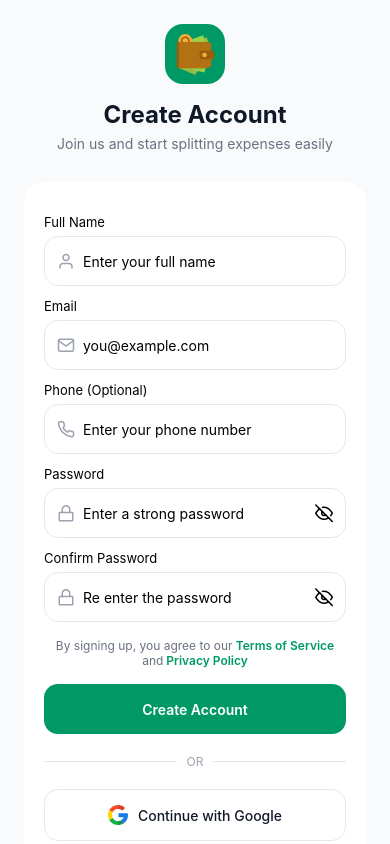
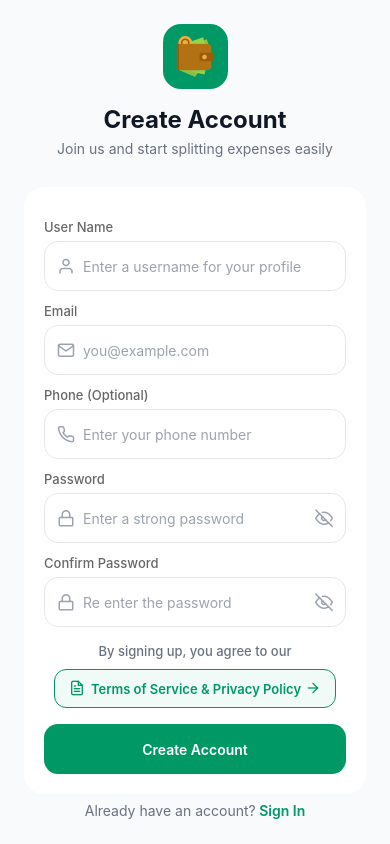
Before and after one commit to Nadil-Dulran/RoommateExpenseTracker, a React Native app: screen /Signup in a window 390 px wide. Built offline with nearby package versions, Linux system fonts and the light colour scheme.

Commit message:
Update sign up screen UI

```diff
--- a/src/screens/authentication/SignupScreen.tsx
+++ b/src/screens/authentication/SignupScreen.tsx
@@ -7,6 +7,8 @@ import {
   StyleSheet,
   ScrollView,
   Alert,
+  Modal,
+  Clipboard,
 } from 'react-native';
 import { useNavigation } from '@react-navigation/native';
 import Icon from 'react-native-vector-icons/Feather';
@@ -36,6 +38,14 @@ export default function SignupScreen() {
   const [errors, setErrors] = useState<any>({});
   const [statusMessage, setStatusMessage] = useState('');
   const [statusType, setStatusType] = useState<'success' | 'error' | ''>('');
+  const [showTermsModal, setShowTermsModal] = useState(false);
+  const [emailCopied, setEmailCopied] = useState(false);
+
+  const handleCopyEmail = async () => {
+    await Clipboard.setString('nadil.dulran@akvasoft.com');
+    setEmailCopied(true);
+    setTimeout(() => setEmailCopied(false), 2000);
+  };
 
   const handleChange = (field: string, value: string) => {
     setFormData({ ...formData, [field]: value });
@@ -134,7 +144,7 @@ export default function SignupScreen() {
         <View style={styles.card}>
 
           {/* Name */}
-          <Text style={styles.label}>Full Name</Text>
+          <Text style={styles.label}>User Name </Text>
           <View style={[
             styles.inputWrapper,
             errors.name && styles.errorBorder,
@@ -142,7 +152,8 @@ export default function SignupScreen() {
             <Icon name="user" size={18} color="#9CA3AF" />
             <TextInput
               style={styles.input}
-              placeholder="Enter your full name"
+              placeholder="Enter a username for your profile"
+              placeholderTextColor="#9CA3AF"
               value={formData.name}
               onChangeText={(text) => handleChange('name', text)}
             />
@@ -159,6 +170,7 @@ export default function SignupScreen() {
             <TextInput
               style={styles.input}
               placeholder="you@example.com"
+              placeholderTextColor="#9CA3AF"
               value={formData.email}
               onChangeText={(text) => handleChange('email', text)}
             />
@@ -175,6 +187,7 @@ export default function SignupScreen() {
             <TextInput
               style={styles.input}
               placeholder="Enter your phone number"
+              placeholderTextColor="#9CA3AF"
               value={formData.phone}
               onChangeText={(text) => handleChange('phone', text)}
             />
@@ -191,6 +204,7 @@ export default function SignupScreen() {
             <TextInput
               style={styles.input}
               placeholder='Enter a strong password'
+              placeholderTextColor="#9CA3AF"
               secureTextEntry={!showPassword}
               value={formData.password}
               onChangeText={(text) => handleChange('password', text)}
@@ -200,7 +214,7 @@ export default function SignupScreen() {
               <Icon
                 name={showPassword ? 'eye' : 'eye-off'}
                 size={18}
-                color="#000000"
+                color="#9CA3AF"
               />
             </TouchableOpacity>
           </View>
@@ -216,6 +230,7 @@ export default function SignupScreen() {
             <TextInput
               style={styles.input}
               placeholder='Re enter the password'
+              placeholderTextColor="#9CA3AF"
               secureTextEntry={!showConfirmPassword}
               value={formData.confirmPassword}
               onChangeText={(text) => handleChange('confirmPassword', text)}
@@ -225,7 +240,7 @@ export default function SignupScreen() {
               <Icon
                 name={showConfirmPassword ? 'eye' : 'eye-off'}
                 size={18}
-                color="#000000"
+                color="#9CA3AF"
               />
             </TouchableOpacity>
           </View>
@@ -233,13 +248,20 @@ export default function SignupScreen() {
             <Text style={styles.error}>{errors.confirmPassword}</Text>
           )}
 
-          {/* Terms */}
-          <Text style={styles.terms}>
-            By signing up, you agree to our
-            <Text style={styles.link}> Terms of Service </Text>
-            and
-            <Text style={styles.link}> Privacy Policy</Text>
-          </Text>
+          {/* Terms Agreement */}
+          <View style={styles.termsContainer}>
+            <Text style={styles.termsText}>
+              By signing up, you agree to our
+            </Text>
+            <TouchableOpacity
+              style={styles.termsButton}
+              onPress={() => setShowTermsModal(true)}
+            >
+              <Icon name="file-text" size={16} color="#009966" style={{ marginRight: 6 }} />
+              <Text style={styles.termsLink}>Terms of Service & Privacy Policy</Text>
+              <Icon name="arrow-right" size={16} color="#009966" style={{ marginLeft: 4 }} />
+            </TouchableOpacity>
+          </View>
 
           {/* Create Account */}
           <TouchableOpacity
@@ -265,26 +287,26 @@ export default function SignupScreen() {
           ) : null}
 
           {/* Divider */}
-          <View style={styles.divider}>
+          {/* <View style={styles.divider}>
             <View style={styles.line} />
             <Text style={styles.or}>OR</Text>
             <View style={styles.line} />
-          </View>
+          </View> */}
 
          {/* Google */}
-          <TouchableOpacity style={styles.socialButton} onPress={handleGoogleLogin}>
+          {/* <TouchableOpacity style={styles.socialButton} onPress={handleGoogleLogin}>
             <Image source={googleIcon} style={styles.socialIcon} />
             <Text style={styles.socialText}>Continue with Google</Text>
-          </TouchableOpacity>
+          </TouchableOpacity> */}
 
           {/* Facebook */}
-          <TouchableOpacity style={styles.socialButton} onPress={handleFacebookLogin}>
+          {/* <TouchableOpacity style={styles.socialButton} onPress={handleFacebookLogin}>
             <Image source={facebookIcon} style={styles.socialIcon} />
             <Text style={styles.socialText}>Continue with Facebook</Text>
-          </TouchableOpacity>
+          </TouchableOpacity> */}
 
         </View>
-
+   </ScrollView>
         {/* Login */}
         <View style={styles.bottomRow}>
           <Text style={{ color: '#6a7282' }}>
@@ -296,18 +318,118 @@ export default function SignupScreen() {
           </TouchableOpacity>
         </View>
 
-      </ScrollView>
+        {/* Terms Modal */}
+        <Modal
+          visible={showTermsModal}
+          transparent
+          animationType="fade"
+          onRequestClose={() => setShowTermsModal(false)}
+        >
+          <View style={styles.modalOverlay}>
+            <View style={styles.modalContent}>
+              {/* Modal Header */}
+              <View style={styles.modalHeader}>
+                <View style={styles.documentIconCircle}>
+                  <Icon name="file-text" size={24} color="#009966" />
+                </View>
+                <Text style={styles.modalTitle}>Terms of Service & Privacy Policy</Text>
+                <TouchableOpacity
+                  style={styles.closeButton}
+                  onPress={() => setShowTermsModal(false)}
+                >
+                  <Icon name="x" size={24} color="#6a7282" />
+                </TouchableOpacity>
+              </View>
+
+              {/* Modal Body - Scrollable */}
+              <ScrollView style={styles.modalScroll} showsVerticalScrollIndicator={true}>
+                <View style={styles.modalBody}>
+                  <Text style={styles.sectionTitle}>Data Access & Storage</Text>
+
+                  <View style={styles.policySection}>
+                    <Icon name="wifi" size={18} color="#009966" />
+                    <View style={styles.policyText}>
+                      <Text style={styles.policyLabel}>Internet Access</Text>
+                      <Text style={styles.policyDescription}>
+                        Our application requires internet access to connect to our servers and provide real-time updates for expense tracking, group management and settlement calculations.
+                      </Text>
+                    </View>
+                  </View>
+
+                  <View style={styles.policySection}>
+                    <Icon name="database" size={18} color="#009966" />
+                    <View style={styles.policyText}>
+                      <Text style={styles.policyLabel}>Data Storage</Text>
+                      <Text style={styles.policyDescription}>
+                        Your signup data including name, email, phone number and profile information are securely stored on our encrypted databases to provide you with a seamless experience across devices.
+                      </Text>
+                    </View>
+                  </View>
+
+                  <View style={styles.policySection}>
+                    <Icon name="lock" size={18} color="#009966" />
+                    <View style={styles.policyText}>
+                      <Text style={styles.policyLabel}>Password Security</Text>
+                      <Text style={styles.policyDescription}>
+                        Your password is encrypted using industry-standard hashing algorithms (bcrypt/SHA-256). We never store plain-text passwords. Our servers employ end-to-end encryption and regular security audits to protect your data.
+                      </Text>
+                    </View>
+                  </View>
+
+                  <View style={styles.policySection}>
+                    <Icon name="shield" size={18} color="#009966" />
+                    <View style={styles.policyText}>
+                      <Text style={styles.policyLabel}>Privacy Commitment</Text>
+                      <Text style={styles.policyDescription}>
+                        We are committed to protecting your privacy. Your personal data will not be shared with third parties without your explicit consent. We comply with international data protection regulations.
+                      </Text>
+                    </View>
+                  </View>
+
+                  <Text style={styles.sectionTitle}>Questions & Support</Text>
+
+                  <View style={styles.supportInfoBox}>
+                    <Icon name="mail" size={20} color="#009966" />
+                    <View style={styles.supportInfoText}>
+                      <Text style={styles.supportLabel}>For inquiries, contact us at:</Text>
+                      <Text style={styles.supportValue}>nadil.dulran@akvasoft.com</Text>
+                    </View>
+                    <TouchableOpacity
+                      style={styles.copyButton}
+                      onPress={handleCopyEmail}
+                    >
+                      <Icon name={emailCopied ? 'check' : 'copy'} size={18} color={emailCopied ? '#009966' : '#6a7282'} />
+                      {emailCopied && <Text style={styles.copiedText}>Copied!</Text>}
+                    </TouchableOpacity>
+                  </View>
+
+                  <Text style={styles.disclaimerText}>
+                    By creating an account, you acknowledge that you have read and agree to our Terms of Service and Privacy Policy.
+                  </Text>
+                </View>
+              </ScrollView>
+
+              {/* Modal Footer */}
+              <TouchableOpacity
+                style={styles.modalPrimaryButton}
+                onPress={() => setShowTermsModal(false)}
+              >
+                <Text style={styles.modalButtonText}>I Understand & Agree</Text>
+              </TouchableOpacity>
+            </View>
+          </View>
+        </Modal>
     </SafeAreaView>
   );
 }
 const styles = StyleSheet.create({
   container: { flex: 1, backgroundColor: '#F9FAFB' },
-  scroll: { padding: 24, flexGrow: 1 },
+  scroll: { padding: 24, flexGrow: 1, justifyContent: 'center'},
 
   header: { alignItems: 'center', marginBottom: 30 },
   logo: {
-    width: 60,
-    height: 60,
+    width: 65,
+    height: 65,
     backgroundColor: '#009966',
     borderRadius: 18,
     justifyContent: 'center',
@@ -324,7 +446,12 @@ const styles = StyleSheet.create({
     elevation: 1,
   },
 
-  label: { fontSize: 13, color: '#000000', marginTop: 12 },
+  label: {
+    fontSize: 13,
+    fontWeight: '500',
+    color: '#676767',
+    marginTop: 12
+  },
   inputWrapper: {
     flexDirection: 'row',
     alignItems: 'center',
@@ -339,13 +466,34 @@ const styles = StyleSheet.create({
   error: { color: '#ff2056', fontSize: 12, marginTop: 4 },
   errorBorder: { borderColor: '#ff2056' },
 
-  terms: {
-    fontSize: 12,
+  /* Terms Container */
+  termsContainer: {
+    marginTop: 16,
+    alignItems: 'center',
+  },
+  termsText: {
+    fontSize: 13,
     color: '#6a7282',
     textAlign: 'center',
-    marginTop: 16,
+    marginBottom: 10,
+    fontWeight: '500',
   },
-  link: { color: '#009966', fontWeight: '600' },
+  termsButton: {
+    flexDirection: 'row',
+    alignItems: 'center',
+    justifyContent: 'center',
+    backgroundColor: '#F0FAF7',
+    borderWidth: 1.5,
+    borderColor: '#009966',
+    borderRadius: 12,
+    paddingVertical: 10,
+    paddingHorizontal: 14,
+  },
+  termsLink: {
+    color: '#009966',
+    fontWeight: '600',
+    fontSize: 13,
+  },
 
   primaryButton: {
     backgroundColor: '#009966',
@@ -377,7 +525,7 @@ const styles = StyleSheet.create({
   bottomRow: {
     flexDirection: 'row',
     justifyContent: 'center',
-    marginTop: 24,
+    marginBottom: 25,
   },
   socialButton: {
     flexDirection: 'row',
@@ -402,4 +550,139 @@ const styles = StyleSheet.create({
     color: '#009966',
     fontWeight: '600'
   },
+  modalOverlay: {
+    flex: 1,
+    backgroundColor: 'rgba(0, 0, 0, 0.5)',
+    justifyContent: 'flex-end',
+  },
+  modalContent: {
+    backgroundColor: '#fff',
+    borderTopLeftRadius: 24,
+    borderTopRightRadius: 24,
+    paddingHorizontal: 20,
+    paddingTop: 24,
+    paddingBottom: 20,
+    maxHeight: '90%',
+  },
+  modalHeader: {
+    alignItems: 'center',
+    marginBottom: 20,
+    position: 'relative',
+  },
+  documentIconCircle: {
+    width: 60,
+    height: 60,
+    backgroundColor: '#ECFDF5',
+    borderRadius: 30,
+    justifyContent: 'center',
+    alignItems: 'center',
+    marginBottom: 12,
+  },
+  modalTitle: {
+    fontSize: 22,
+    fontWeight: '700',
+    color: '#101828',
+    marginBottom: 8,
+    textAlign: 'center',
+  },
+  closeButton: {
+    position: 'absolute',
+    top: -10,
+    right: 0,
+    padding: 8,
+  },
+  modalScroll: {
+    maxHeight: 350,
+    marginBottom: 16,
+  },
+  modalBody: {
+    paddingRight: 8,
+  },
+  sectionTitle: {
+    fontSize: 16,
+    fontWeight: '700',
+    color: '#101828',
+    marginTop: 16,
+    marginBottom: 12,
+  },
+  policySection: {
+    flexDirection: 'row',
+    marginBottom: 16,
+    paddingBottom: 12,
+    borderBottomWidth: 1,
+    borderBottomColor: '#F3F4F6',
+  },
+  policyText: {
+    marginLeft: 12,
+    flex: 1,
+  },
+  policyLabel: {
+    fontSize: 14,
+    fontWeight: '600',
+    color: '#101828',
+    marginBottom: 4,
+  },
+  policyDescription: {
+    fontSize: 13,
+    color: '#6a7282',
+    lineHeight: 18,
+  },
+  supportInfoBox: {
+    flexDirection: 'row',
+    alignItems: 'center',
+    backgroundColor: '#F9FAFB',
+    borderRadius: 14,
+    padding: 16,
+    marginBottom: 16,
+    borderLeftWidth: 4,
+    borderLeftColor: '#009966',
+  },
+  supportInfoText: {
+    marginLeft: 12,
+    flex: 1,
+  },
+  supportLabel: {
+    fontSize: 12,
+    color: '#6a7282',
+    fontWeight: '500',
+    marginBottom: 4,
+  },
+  supportValue: {
+    fontSize: 15,
+    color: '#101828',
+    fontWeight: '600',
+  },
+  copyButton: {
+    paddingHorizontal: 12,
+    paddingVertical: 8,
+    justifyContent: 'center',
+    alignItems: 'center',
+  },
+  copiedText: {
+    fontSize: 10,
+    color: '#009966',
+    fontWeight: '600',
+    marginTop: 2,
+  },
+  disclaimerText: {
+    fontSize: 12,
+    color: '#6a7282',
+    fontStyle: 'italic',
+    textAlign: 'center',
+    marginTop: 12,
+    lineHeight: 16,
+  },
+  modalPrimaryButton: {
+    backgroundColor: '#009966',
+    borderRadius: 12,
+    height: 50,
+    justifyContent: 'center',
+    alignItems: 'center',
+    marginTop: 8,
+  },
+  modalButtonText: {
+    color: '#fff',
+    fontSize: 16,
+    fontWeight: '600',
+  },
 });
```
